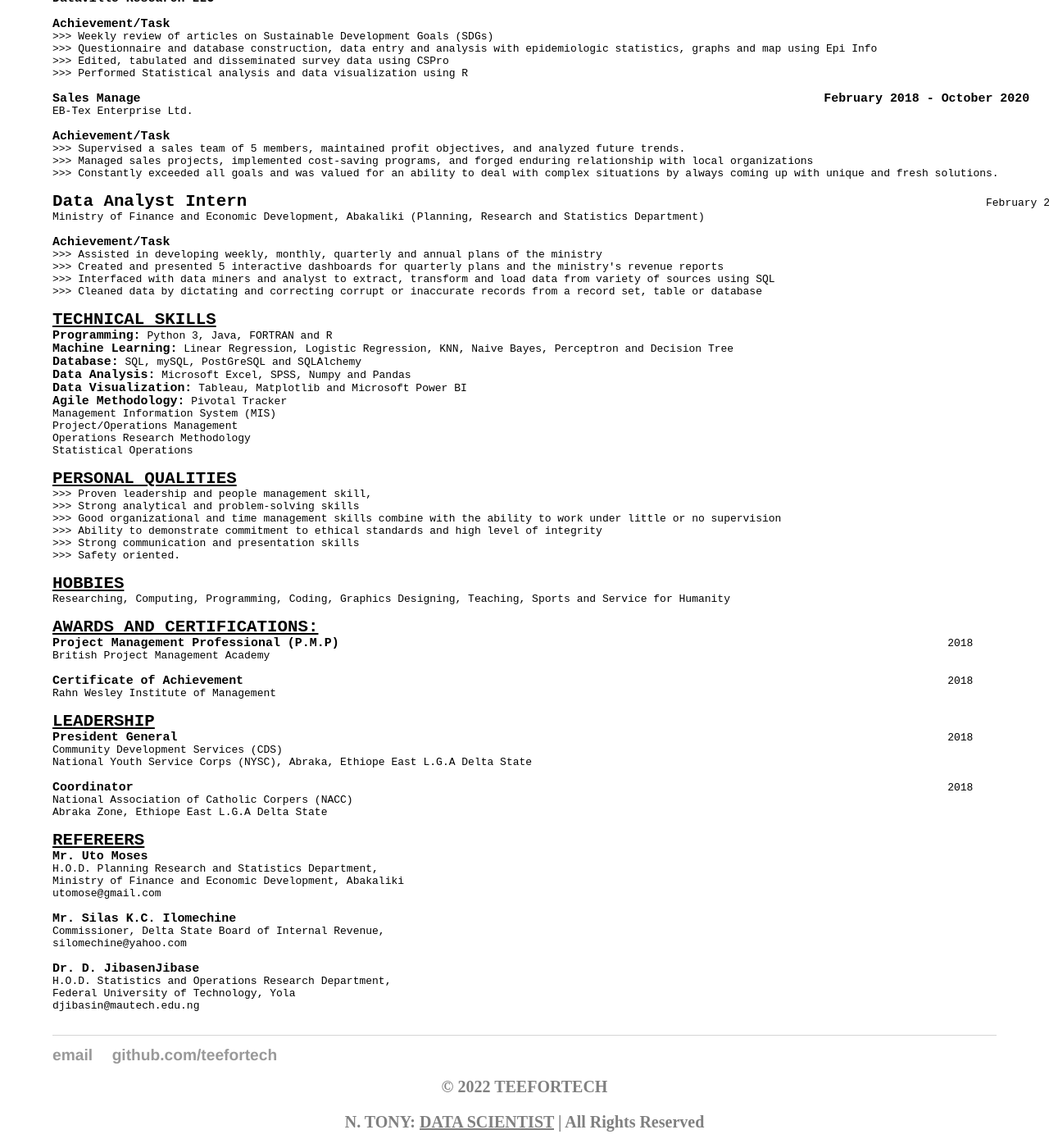
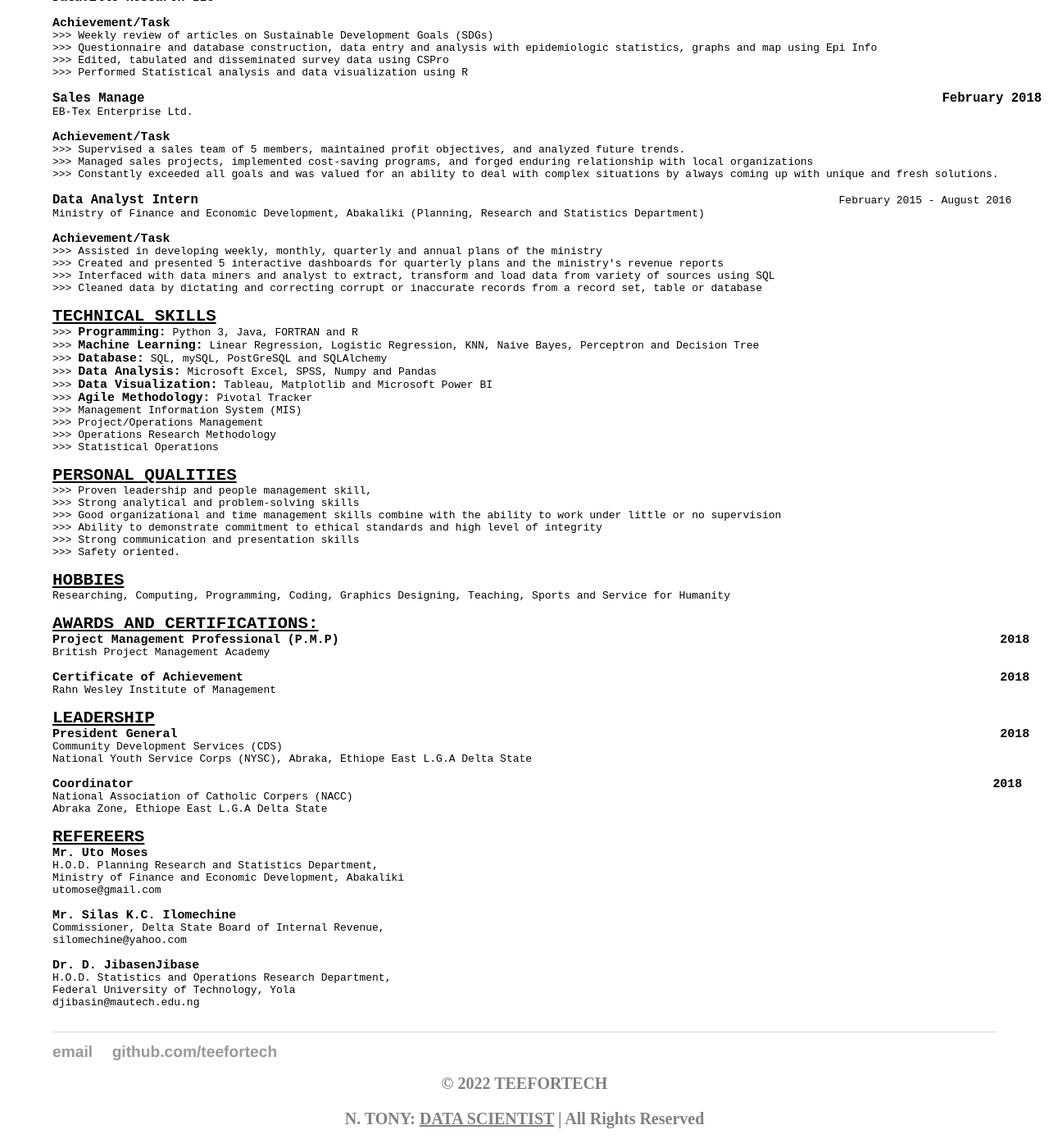
Before and after one commit to teefortech/teefortech.github.io, a Jekyll site: the page built from cv/index.html, in a window 1280 px wide and 1400 px high, scrolled down 1150 px. Shown: the whole window at 82% size. Built offline with Jekyll 4.4.1, drawn with Linux system fonts in a browser that asks for light colours; some of the changed text lies outside the part shown.

Commit message:
Update index.html
No much changes

```diff
--- a/cv/index.html
+++ b/cv/index.html
@@ -18,18 +18,18 @@
 <b><u style=font-size:160%;>PROFILE</u></b>
 I am a Data Scientist, seeking a fulfilling position as Data Analyst or IT Specialist<br>in a reputable organization that offers growth opportunities while utilizing my analytical, technical and problem-solving skills developed through past work experience in this field.<br>My goal is to be a valued asset.<br>
 <b><u style=font-size:160%;>EDUCATION</u></b>
-<b style=font-size:115%;>Federal University of Technology, Yola                                                                                  February 2011 – July 2017</b>
+<b style=font-size:115%;>Federal University of Technology, Yola                                                                                      February 2011 – July 2017</b>
 Statistics and Operations Research
 B. Tech. (Hons) Operations Research (Second Class Upper)<br>
 <b><u style=font-size:160%;>WORK EXPERIENCE</u></b>
-<b style=font-size:115%;>Data/IT Officer                                                                   					 October 2022 - Present</b>
+<b style=font-size:120%;>Data/IT Officer</b>                                                                   					     October 2022 - Present</b>
 West African Center for Public Health and Development
 <b style=font-size:115%;>Achievement/Task</b>
 >>> Daily Managing of IT components, ensuring errors are identified and sorted timely.
 >>> Providing daily updates on the IT process to the national office and state team as may<br>be required.
 >>> Resolve all IT/tablet-related issues in the state and escalate bigger issues to the<br>national IT team.
 >>> Troubleshoot Tablets network issues, as well as diagnose and resolve hardware or software faults.<br>
-<b style=font-size:115%;>Research Associate/Data Analyst                    November 2020 - Present</b>
+<b style=font-size:120%;>Research Associate/Data Analyst                                                        				     November 2020 - Present</b>
 Ministry of Finance and Economic Development, Abakaliki (Planning, Research and Statistics Department)
 <b style=font-size:115%;>Achievement/Task</b>
 >>> Develop weekly, monthly, quarterly and annual plans of the ministry
@@ -40,7 +40,7 @@
 >>> Conducted research on data visualization best practices with focuses on usability enhancement, design consistency and performance acceleration.
 >>> Maintained utmost discretion when dealing with sensitive topics.
 >>> Assist other departments and fellow associates with technology related problem<br>
-<b style=font-size:160%;>Development Intern (Remote)					   						 	April 2020 - June 2020</b>
+<b style=font-size:120%;>Development Intern (Remote)					   						 	     April 2020 - June 2020</b>
 <b style=font-size:115%;>Dataville Research LLC</b>
 
 <b style=font-size:115%;>Achievement/Task</b>
@@ -49,7 +49,7 @@
 >>> Edited, tabulated and disseminated survey data using CSPro
 >>> Performed Statistical analysis and data visualization using R
 
-<b style=font-size:115%;>Sales Manage                                                                                           	 February 2018 - October 2020</b>
+<b style=font-size:120%;>Sales Manage                                                                                           	            February 2018 - October 2020</b>
 EB-Tex Enterprise Ltd.
 
 <b style=font-size:115%;>Achievement/Task</b>
@@ -57,7 +57,7 @@
 >>> Managed sales projects, implemented cost-saving programs, and forged enduring relationship with local organizations
 >>> Constantly exceeded all goals and was valued for an ability to deal with complex situations by always coming up with unique and fresh solutions.
 
-<b style=font-size:160%;>Data Analyst Intern</b>                                                                                    				  February 2015 - August 2016</b>
+<b style=font-size:120%;>Data Analyst Intern</b>                                                                                    	           February 2015 - August 2016</b>
 Ministry of Finance and Economic Development, Abakaliki (Planning, Research and Statistics Department)
 
 <b style=font-size:115%;>Achievement/Task</b>
@@ -67,16 +67,16 @@
 >>> Cleaned data by dictating and correcting corrupt or inaccurate records from a record set, table or database
 
 <b><u style=font-size:160%;>TECHNICAL SKILLS</u></b>
-<b style=font-size:115%;>Programming:</b> Python 3, Java, FORTRAN and R
-<b style=font-size:115%;>Machine Learning:</b> Linear Regression, Logistic Regression, KNN, Naive Bayes, Perceptron and Decision Tree
-<b style=font-size:115%;>Database:</b> SQL, mySQL, PostGreSQL and SQLAlchemy
-<b style=font-size:115%;>Data Analysis:</b> Microsoft Excel, SPSS, Numpy and Pandas
-<b style=font-size:115%;>Data Visualization:</b> Tableau, Matplotlib and Microsoft Power BI
-<b style=font-size:115%;>Agile Methodology:</b> Pivotal Tracker
-Management Information System (MIS)
-Project/Operations Management
-Operations Research Methodology
-Statistical Operations
+>>> <b style=font-size:115%;>Programming:</b> Python 3, Java, FORTRAN and R
+>>> <b style=font-size:115%;>Machine Learning:</b> Linear Regression, Logistic Regression, KNN, Naive Bayes, Perceptron and Decision Tree
+>>> <b style=font-size:115%;>Database:</b> SQL, mySQL, PostGreSQL and SQLAlchemy
+>>> <b style=font-size:115%;>Data Analysis:</b> Microsoft Excel, SPSS, Numpy and Pandas
+>>> <b style=font-size:115%;>Data Visualization:</b> Tableau, Matplotlib and Microsoft Power BI
+>>> <b style=font-size:115%;>Agile Methodology:</b> Pivotal Tracker
+>>> Management Information System (MIS)
+>>> Project/Operations Management
+>>> Operations Research Methodology
+>>> Statistical Operations
 
 <b><u style=font-size:160%;>PERSONAL QUALITIES</u></b>
 >>> Proven leadership and people management skill,
@@ -90,18 +90,18 @@
 Researching, Computing, Programming, Coding, Graphics Designing, Teaching, Sports and Service for Humanity
 
 <b><u style=font-size:160%;>AWARDS AND CERTIFICATIONS:</u></b>
-<b style=font-size:115%;>Project Management Professional (P.M.P)</b>                                                                              		    2018
+<b style=font-size:115%;>Project Management Professional (P.M.P)                                                                              	         2018</b>
 British Project Management Academy
 
-<b style=font-size:115%;>Certificate of Achievement</b>                                                                                          		    2018
+<b style=font-size:115%;>Certificate of Achievement                                                                                          		 2018</b>
 Rahn Wesley Institute of Management
 
 <b><u style=font-size:160%;>LEADERSHIP</u></b>
-<b style=font-size:115%;>President General</b>                                                                                                     		    2018
+<b style=font-size:115%;>President General                                                                                                     		 2018</b>
 Community Development Services (CDS)
 National Youth Service Corps (NYSC), Abraka, Ethiope East L.G.A Delta State
 
-<b style=font-size:115%;>Coordinator</b>                                                                                                              		    2018
+<b style=font-size:115%;>Coordinator                                                                                                                     2018</b>
 National Association of Catholic Corpers (NACC)
 Abraka Zone, Ethiope East L.G.A Delta State
 
```
